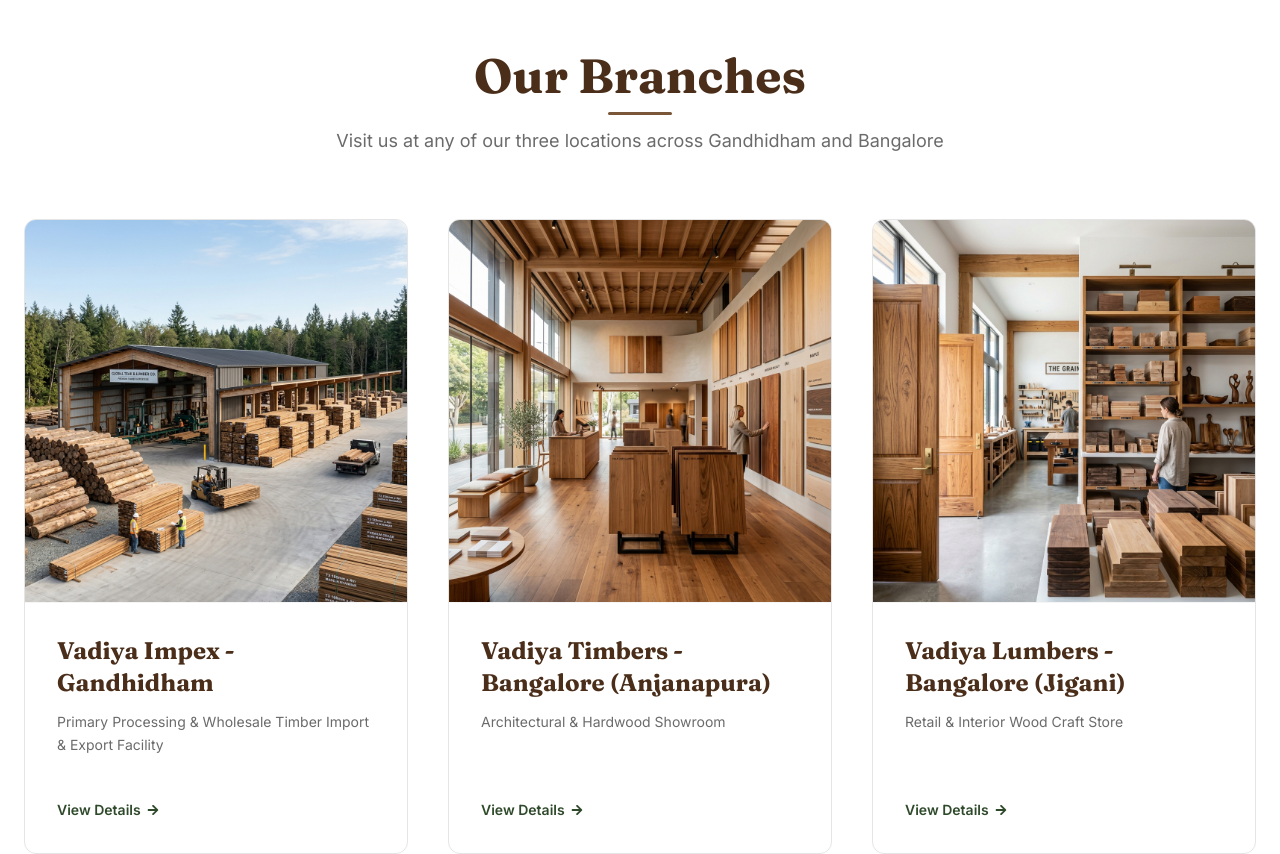
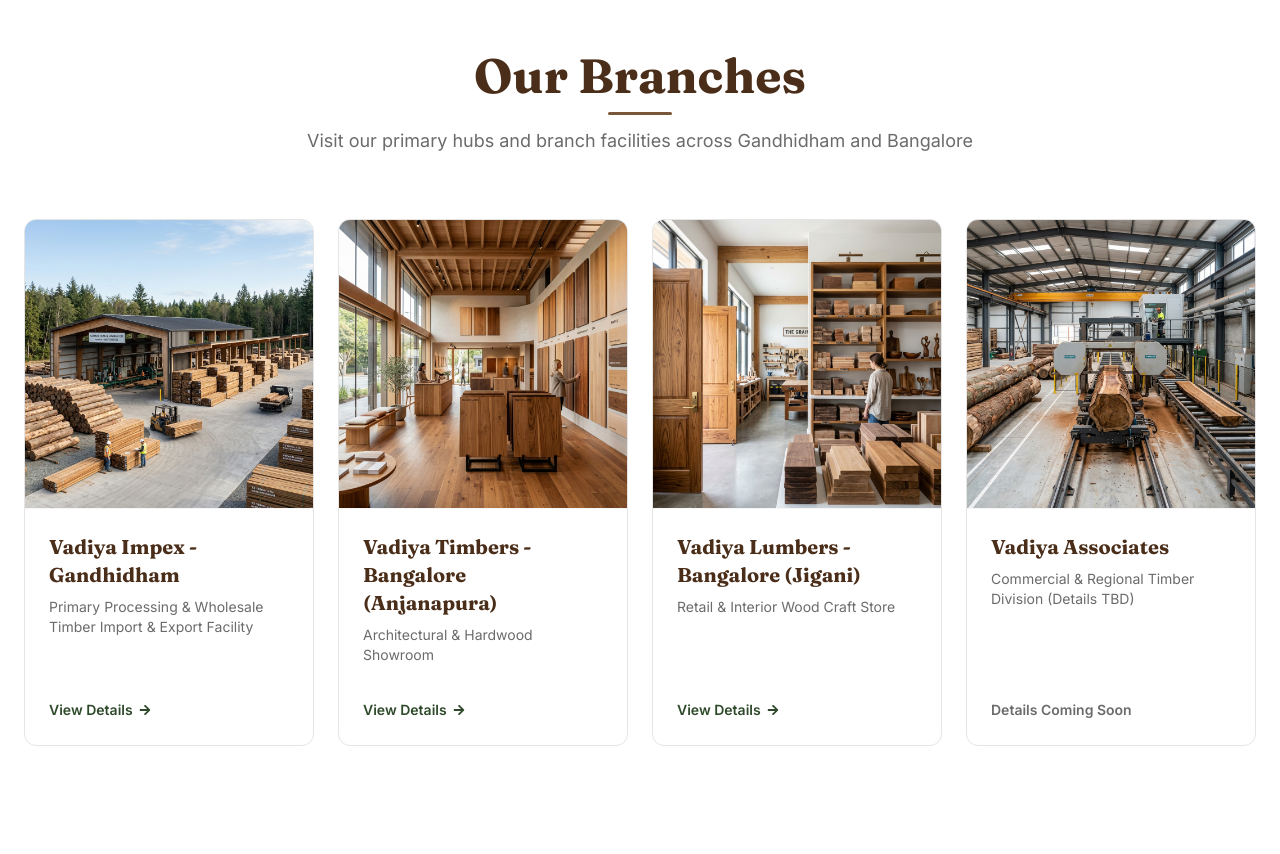
Before and after one commit to prathamp-cyber/Vadiya-Timber, a React (Vite) app: page / in a window 1280 px wide. Shown: the part 860-1714 px from the top of the page. Built offline with nearby package versions, Linux system fonts and the light colour scheme.

Commit message:
feat: nudge GST line right under brand text & add Vadiya Associates 4th branch entry

```diff
--- a/src/components/Footer.jsx
+++ b/src/components/Footer.jsx
@@ -60,6 +60,12 @@ export default function Footer() {
           <div className="space-y-4 text-sm text-white/85">
             {stores.map((store) => (
               <div key={store.id} className="space-y-1">
+                {store.id === 'vadiya-associates' ? (
+                  <div className="font-semibold text-white flex items-center gap-2">
+                    <FaMapMarkerAlt className="text-green-sage text-xs shrink-0" />
+                    <span>{store.name}</span>
+                  </div>
+                ) : (
                   <Link
                     to={`/store/${store.id}`}
                     className="font-semibold text-white hover:text-green-sage flex items-center gap-2 transition-colors"
@@ -67,6 +73,7 @@ export default function Footer() {
                     <FaMapMarkerAlt className="text-green-sage text-xs shrink-0" />
                     <span>{store.name}</span>
                   </Link>
+                )}
                 <p className="text-xs text-white/70 pl-5 leading-tight">{store.fullAddress || store.address}</p>
                 {store.contacts ? (
                   <div className="space-y-0.5 pt-0.5">
@@ -75,12 +82,16 @@ export default function Footer() {
                         <FaPhoneAlt className="text-[10px] shrink-0" />
                         <span>
                           <span className="font-sans font-medium text-white/90">{c.name} &mdash; </span>
+                          {c.phone.includes('TBD') ? (
+                            <span className="font-mono text-white/70">{c.phone}</span>
+                          ) : (
                             <a
                               href={`tel:${c.phone.replace(/[^+\d]/g, '')}`}
                               className="font-mono hover:underline hover:text-white transition-colors"
                             >
                               {c.phone}
                             </a>
+                          )}
                         </span>
                       </p>
                     ))}
@@ -92,12 +103,16 @@ export default function Footer() {
                       {store.contactName && (
                         <span className="font-sans font-medium text-white/90">{store.contactName} &mdash; </span>
                       )}
+                      {store.phone && store.phone.includes('TBD') ? (
+                        <span className="font-mono text-white/70">{store.phone}</span>
+                      ) : (
                         <a
                           href={`tel:${store.phone.replace(/[^+\d]/g, '')}`}
                           className="font-mono hover:underline hover:text-white transition-colors"
                         >
                           {store.phone}
                         </a>
+                      )}
                     </span>
                   </p>
                 )}
--- a/src/components/Navbar.jsx
+++ b/src/components/Navbar.jsx
@@ -78,7 +78,7 @@ export default function Navbar() {
             </span>
           </div>
           <span
-            className={`font-body text-[10px] sm:text-[11px] font-medium tracking-wide transition-colors duration-300 leading-tight pt-0.5 w-full text-center ${isTransparent ? 'text-white/80' : 'text-text-muted'
+            className={`font-body text-[10px] sm:text-[11px] font-medium tracking-wide transition-colors duration-300 leading-tight pt-0.5 pl-12 md:pl-14 text-left ${isTransparent ? 'text-white/80' : 'text-text-muted'
               }`}
             style={isTransparent ? { textShadow: '0 1px 4px rgba(0,0,0,0.5)' } : {}}
           >
--- a/src/data/stores.js
+++ b/src/data/stores.js
@@ -127,5 +127,40 @@ export const stores = [
     ],
     mapsUrl: "https://www.google.com/maps/search/?api=1&query=Jigani+Industrial+Area+Bangalore+Karnataka",
     embedMapUrl: "https://maps.google.com/maps?q=Jigani%20Industrial%20Area%20Bangalore&t=&z=14&ie=UTF8&iwloc=&output=embed"
+  },
+  {
+    id: "vadiya-associates",
+    name: "Vadiya Associates",
+    city: "Location TBD",
+    address: "Address TBD (Branch details coming soon)",
+    fullAddress: "Address TBD (Branch details coming soon)",
+    contactName: "Contact TBD",
+    phone: "Phone TBD",
+    contacts: [
+      { name: "Contact TBD", phone: "Phone TBD" }
+    ],
+    tagline: "Commercial & Regional Timber Division (Details TBD)",
+    description: "Branch details coming soon. Dedicated timber supply and consulting services for regional commercial and industrial projects.",
+    longDescription: [
+      "Branch details for Vadiya Associates will be published soon.",
+      "Serving our commercial clients with specialized hardwood, timber processing, and architectural wood solutions."
+    ],
+    image: "/images/gallery-1.jpg",
+    images: [
+      "/images/gallery-1.jpg",
+      "/images/gallery-2.jpg",
+      "/images/gallery-3.jpg"
+    ],
+    services: [
+      "Commercial Timber Supply",
+      "Bulk Distribution",
+      "Wood Sizing & Sawing"
+    ],
+    servicesOffered: [
+      { label: "Commercial Supply", icon: "FaTruck" },
+      { label: "Bulk Distribution", icon: "FaCubes" }
+    ],
+    mapsUrl: "https://www.google.com/maps",
+    embedMapUrl: "https://maps.google.com/maps?q=India&t=&z=5&ie=UTF8&iwloc=&output=embed"
   }
 ];
--- a/src/pages/Home.jsx
+++ b/src/pages/Home.jsx
@@ -134,12 +134,12 @@ export default function Home() {
           </h2>
           <div className="w-16 h-[3px] bg-brown-tan mx-auto my-3 rounded-full" style={{ backgroundColor: '#7A5738' }} />
           <p className="font-body text-text-muted text-base md:text-lg leading-relaxed">
-            Visit us at any of our three locations across Gandhidham and Bangalore
+            Visit our primary hubs and branch facilities across Gandhidham and Bangalore
           </p>
         </div>
 
         {/* Store Cards Grid */}
-        <div className="grid grid-cols-1 md:grid-cols-3 gap-6 md:gap-10">
+        <div className="grid grid-cols-1 sm:grid-cols-2 lg:grid-cols-4 gap-6">
           {stores.map((store) => (
             <div
               key={store.id}
@@ -155,25 +155,31 @@ export default function Home() {
                   />
                 </div>
                 {/* Store Card Content */}
-                <div className="p-6 md:p-8 space-y-3">
-                  <h3 className="font-heading text-xl md:text-2xl font-bold text-brown-walnut leading-snug">
+                <div className="p-5 md:p-6 space-y-2">
+                  <h3 className="font-heading text-lg md:text-xl font-bold text-brown-walnut leading-snug">
                     {store.name}
                   </h3>
-                  <p className="font-body text-text-muted text-sm leading-relaxed">
+                  <p className="font-body text-text-muted text-xs sm:text-sm leading-relaxed">
                     {store.tagline}
                   </p>
                 </div>
               </div>
 
               {/* View Details Link */}
-              <div className="px-6 md:px-8 pb-6 md:pb-8 pt-2">
+              <div className="px-5 md:px-6 pb-5 md:pb-6 pt-2">
+                {store.id === 'vadiya-associates' ? (
+                  <span className="inline-flex items-center gap-1.5 font-body text-xs sm:text-sm font-semibold text-text-muted cursor-default">
+                    <span>Details Coming Soon</span>
+                  </span>
+                ) : (
                   <Link
                     to={`/store/${store.id}`}
-                  className="inline-flex items-center gap-1.5 font-body text-sm font-semibold text-green-deep hover:underline"
+                    className="inline-flex items-center gap-1.5 font-body text-xs sm:text-sm font-semibold text-green-deep hover:underline"
                   >
                     <span>View Details</span>
                     <FaArrowRight className="text-xs" />
                   </Link>
+                )}
               </div>
             </div>
           ))}
```
Lines whose indentation alone changed are shown as unchanged.
